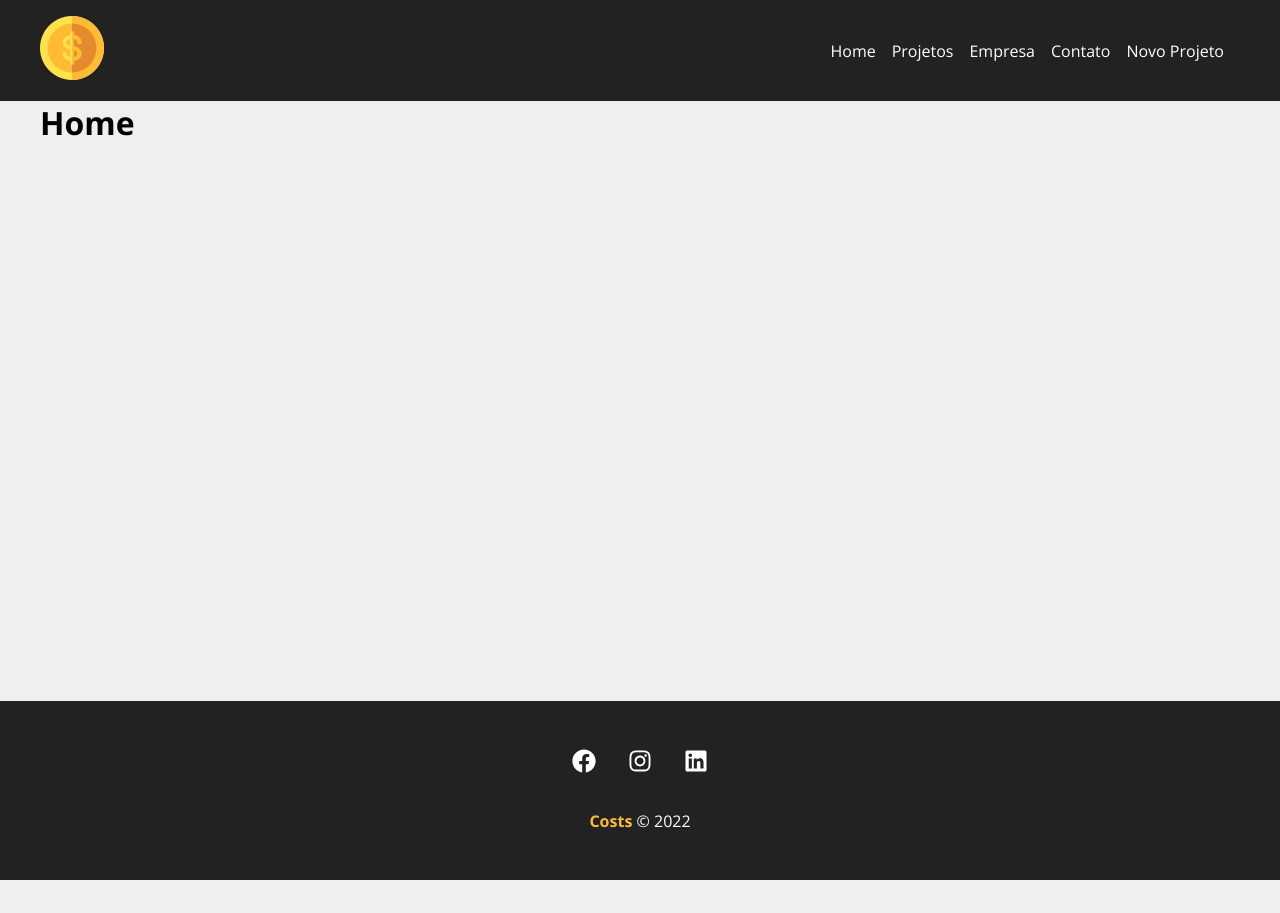
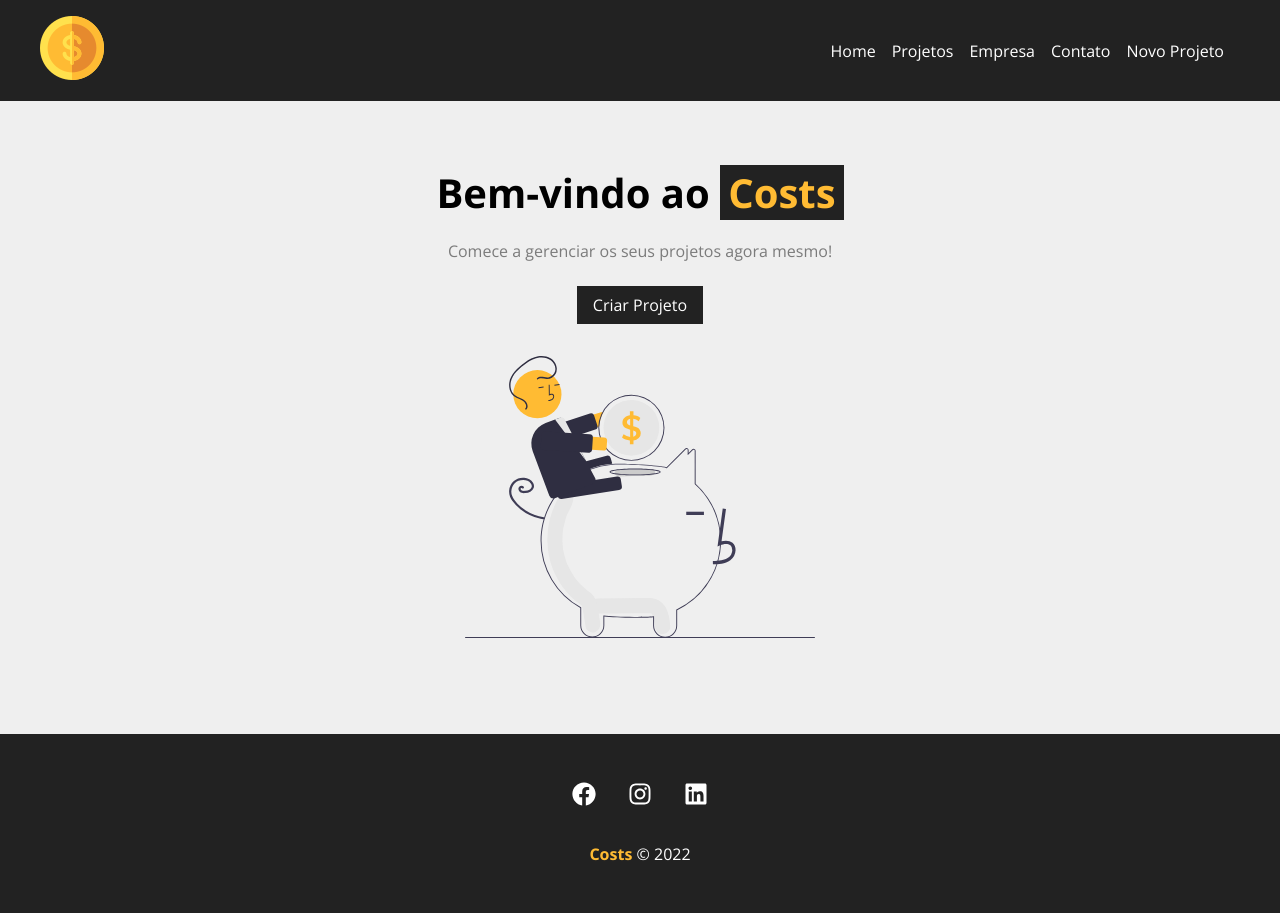
Before and after one commit to ehurafa/react-hora-de-codar, a JavaScript app in the folder costs/: page / in a window 1280 px wide. Before the commit the page ends 880 px from the top, so only its background shows below. Built offline with nearby package versions, Linux system fonts and the light colour scheme; the HTML template or start-up script is replaced by a standard one.

Commit message:
creating the home page

```diff
--- /dev/null
+++ b/costs/src/components/layout/LinkButton.js
@@ -0,0 +1,12 @@
+import { Link } from 'react-router-dom'
+import styles from './LinkButton.module.css'
+
+function LinkButton({ to, text }) {
+    return (
+        <Link className={styles.btn} to={to}>
+            { text }
+        </Link>
+    )
+}
+
+export default LinkButton;
--- /dev/null
+++ b/costs/src/components/layout/LinkButton.module.css
@@ -0,0 +1,10 @@
+.btn {
+    background-color: #222;
+    color: #fff;
+    padding: 0.5em 1em;
+    text-decoration: none;
+    transition: 0.5s;
+}
+.btn:hover {
+    color: #ffbb33;
+}
--- a/costs/src/components/pages/Home.js
+++ b/costs/src/components/pages/Home.js
@@ -1,5 +1,16 @@
+import styles from './Home.module.css'
+import savings from '../../img/savings.svg'
+import LinkButton from '../layout/LinkButton'
+
 function Home() {
-    return <h1>Home</h1>
+    return (
+        <section className={styles.home_container}>
+            <h1>Bem-vindo ao <span>Costs</span></h1>
+            <p>Comece a gerenciar os seus projetos agora mesmo!</p>
+            <LinkButton to="/newproject" text="Criar Projeto" />
+            <img src={savings} alt="Costs" />
+        </section>
+    )
 }
 
 export default Home
--- /dev/null
+++ b/costs/src/components/pages/Home.module.css
@@ -0,0 +1,29 @@
+.home_container {
+    width: 100%;
+    display: flex;
+    flex-direction: column;;
+    justify-content: center;
+    align-items: center;
+    padding: 4em;
+}
+
+.home_container h1 {
+    font-size: 2.5em;
+    margin-bottom: .5em;
+}
+
+.home_container h1 span {
+    color: #ffbb33;
+    padding: 0 0.2em;
+    background-color: #222;
+}
+
+.home_container p {
+    margin-bottom: 1.5em;
+    color: #7b7b7b;
+}
+
+.home_container img {
+    width: 350px;
+    margin: 2em 0;
+}
```
